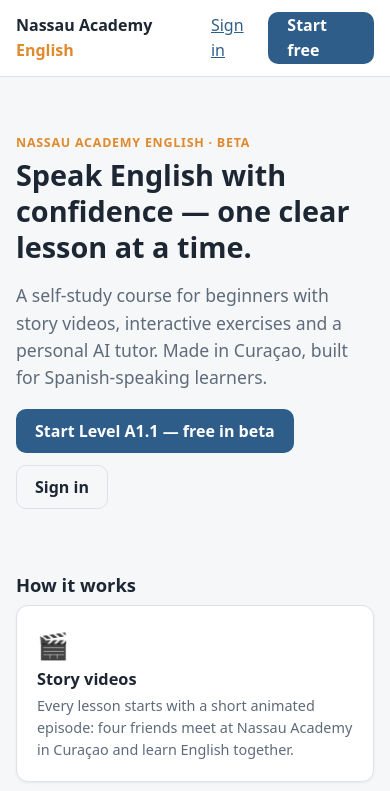
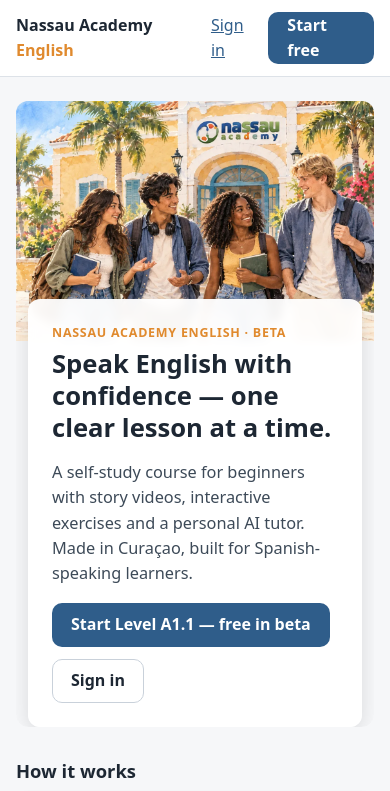
Before and after one commit to dicechile-coder/nassau, a React (Vite) app: page / in a window 390 px wide. Shown: the top 791 px of the page. Built offline with nearby package versions, Linux system fonts and the light colour scheme; no server answers.

Commit message:
landing page: hero image with the four friends
Full-width hero banner with text on a translucent white box; phone-friendly crop

```diff
--- a/src/pages/Landing.jsx
+++ b/src/pages/Landing.jsx
@@ -30,13 +30,20 @@
   if (!loading && user) return <Navigate to="/learn" replace />
   return (
     <main className="page landing">
-      <section className="hero">
+      <section className="hero hero-photo">
+        <picture>
+          <source media="(max-width: 700px)" srcSet="/hero-friends-sm.webp" />
+          <img className="hero-img" src="/hero-friends.webp" width="1916" height="821"
+               alt="Four friends — Sofía, Luis, Maya and Jan — walking past Nassau Academy on the waterfront in Curaçao" />
+        </picture>
+        <div className="hero-box">
           <p className="eyebrow">Nassau Academy English · Beta</p>
           <h1>Speak English with confidence — one clear lesson at a time.</h1>
           <p className="lead">A self-study course for beginners with story videos, interactive exercises and a personal AI tutor. Made in Curaçao, built for Spanish-speaking learners.</p>
           <div className="row">
             <Link to="/signup" className="btn btn-primary">Start Level A1.1 — free in beta</Link>
             <Link to="/login" className="btn btn-ghost">Sign in</Link>
+          </div>
         </div>
       </section>
 
--- a/src/styles.css
+++ b/src/styles.css
@@ -196,3 +196,22 @@
 .health-list li { display: flex; gap: 10px; align-items: baseline; }
 .dot { width: 10px; height: 10px; border-radius: 50%; display: inline-block; flex: none; }
 .dot.ok { background: var(--success); } .dot.warn { background: var(--accent); } .dot.bad { background: var(--error); }
+
+/* ---------- landing hero photo ---------- */
+.hero-photo { position: relative; padding: 0; overflow: hidden; min-height: clamp(520px, 34vw, 640px); display: flex; align-items: center;
+  width: 100vw; margin: -24px 0 32px calc(50% - 50vw); }
+.hero-photo picture, .hero-photo .hero-img { position: absolute; inset: 0; width: 100%; height: 100%; }
+.hero-photo .hero-img { object-fit: cover; object-position: right 20%; }
+.hero-box { position: relative; margin: 24px max(24px, calc(50vw - 480px)); max-width: 430px; padding: 24px; border-radius: var(--radius);
+  background: rgba(255, 255, 255, .86); backdrop-filter: blur(4px); -webkit-backdrop-filter: blur(4px);
+  box-shadow: 0 4px 20px rgba(0, 0, 0, .12); color: #1d2733; }
+.hero-box h1 { font-size: clamp(1.6rem, 3.6vw, 2.3rem); margin: .2em 0 .4em; color: #1d2733; }
+.hero-box .lead { color: #3d4a58; font-size: 1.02rem; }
+.hero-box .btn-ghost { color: #1d2733; border-color: #c9d1da; background: rgba(255, 255, 255, .6); }
+@media (max-width: 1100px) { .hero-box { max-width: 360px; } .hero-box h1 { font-size: 1.6rem; } }
+@media (max-width: 700px) {
+  .hero-photo { display: block; min-height: 0; width: auto; margin: 0 0 32px; border-radius: var(--radius); }
+  .hero-photo picture, .hero-photo .hero-img { position: static; height: 240px; }
+  .hero-photo .hero-img { object-position: center; }
+  .hero-box { margin: -48px 12px 0; max-width: none; background: rgba(255, 255, 255, .95); }
+}
```
Also changed, not shown: public/hero-friends-sm.webp (added), public/hero-friends.webp (added). Lines whose indentation alone changed are shown as unchanged.
